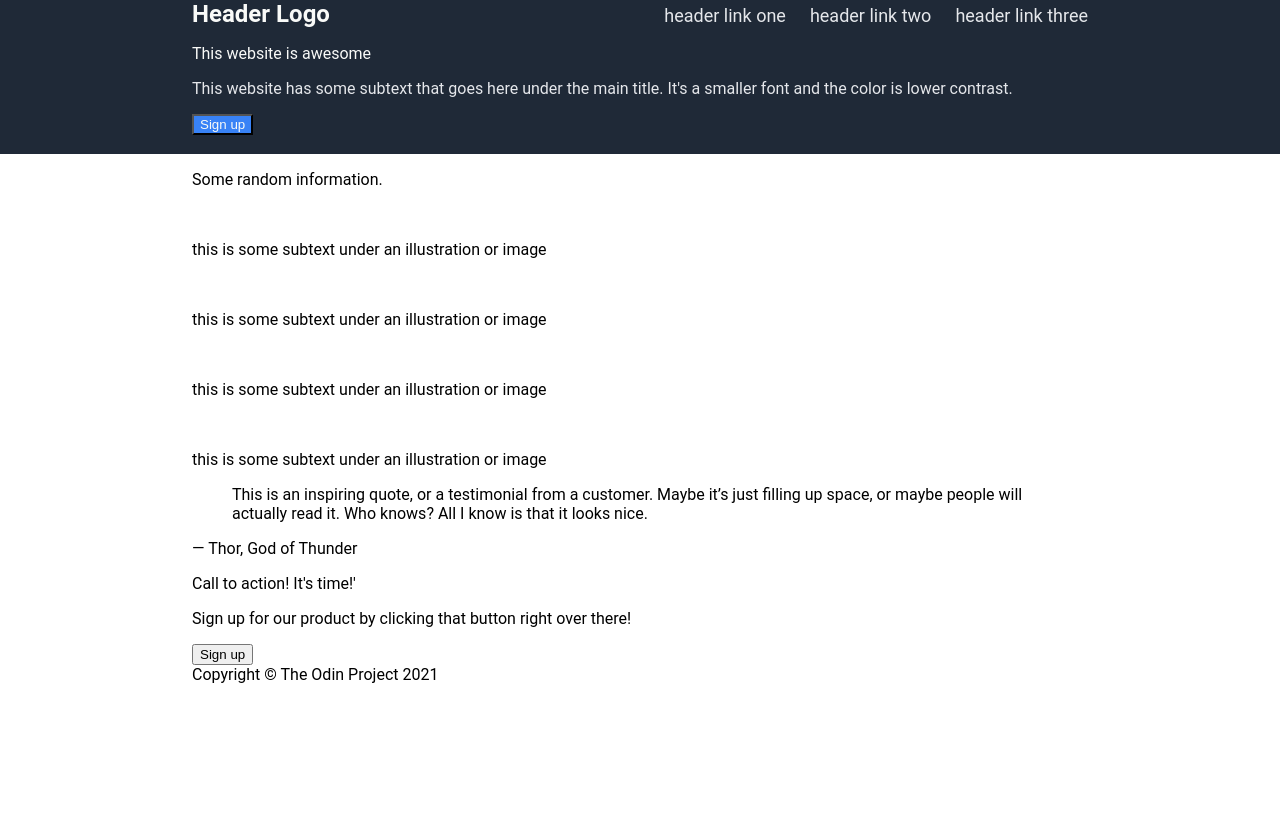
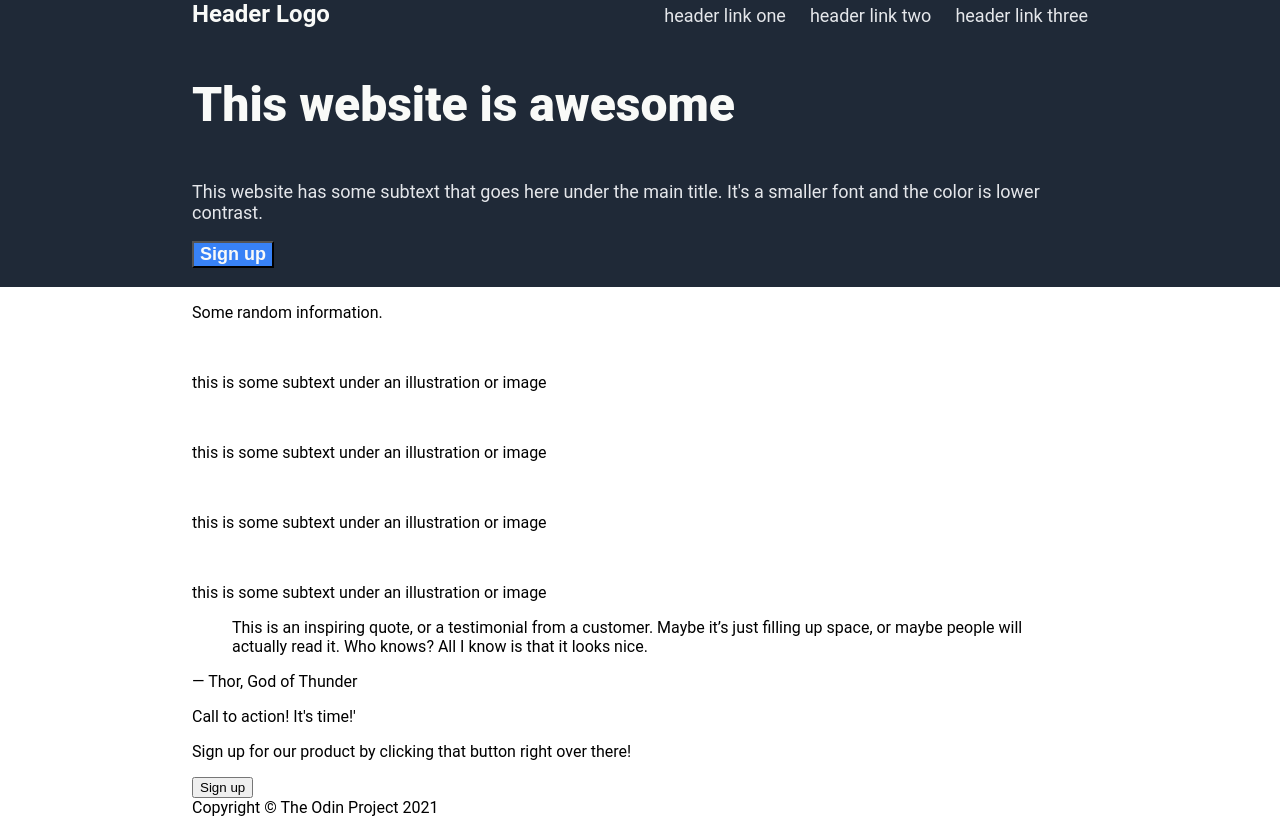
Before and after one commit to tg0xff/odin-landing-page, a plain HTML site: page index.html in a window 1280 px wide. Drawn offline with Linux system fonts and the light colour scheme.

Commit message:
Add font styling to .hero

```diff
--- a/style.css
+++ b/style.css
@@ -47,11 +47,20 @@ body > * { padding: 0 15%; }
 
 .hero-background { background-color: var(--background-hero); }
 
-.hero-header { color: var(--foreground-hero-main); }
+.hero-header {
+    color: var(--foreground-hero-main);
+    font-size: var(--font-hero-main);
+    font-weight: 900;
+}
 
-.hero-subtext { color: var(--foreground-hero-secondary); }
+.hero-subtext {
+    color: var(--foreground-hero-secondary);
+    font-size: var(--font-hero-secondary);
+}
 
 .hero-body > button {
     color: var(--foreground-hero-main);
     background-color: var(--background-button);
+    font-size: var(--font-hero-secondary);
+    font-weight: 700;
 }
```
